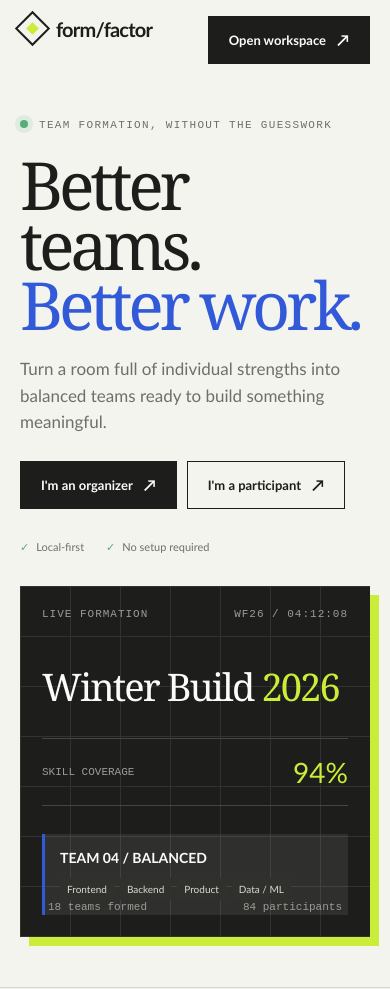
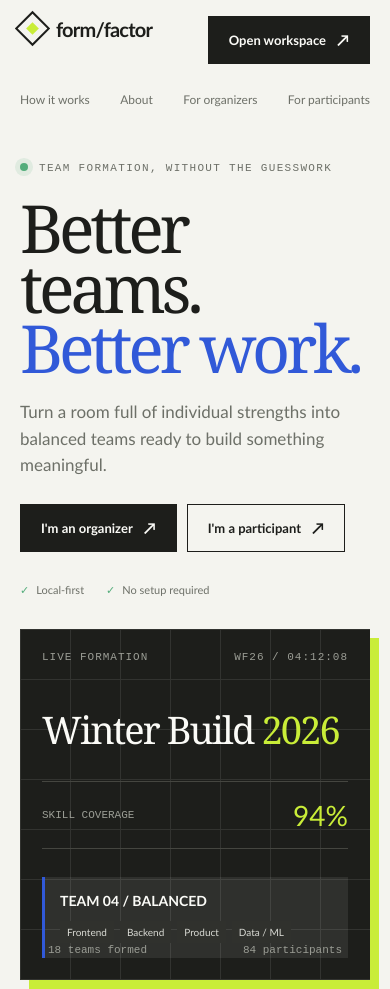
Before and after one commit to shauraya15/hackathon-team-formation, a plain HTML site: page pages/index.html in a window 390 px wide. Shown: the top 989 px of the page. Drawn offline with Linux system fonts and the light colour scheme.

Commit message:
Fix mobile navigation links

```diff
--- a/styles/shared.css
+++ b/styles/shared.css
@@ -215,8 +215,8 @@ h1, h2, h3 { font-weight: 400; }
 @keyframes reveal { from { opacity: 0; transform: translateY(22px); } to { opacity: 1; transform: translateY(0); } }
 
 @media (max-width: 800px) {
-  .site-header { align-items: flex-start; padding: 16px 20px; }
-  .site-nav { display: none; }
+  .site-header { align-items: flex-start; flex-wrap: wrap; padding: 16px 20px; }
+  .site-nav { order: 3; display: flex; width: 100%; justify-content: space-between; gap: 12px; font-size: 12px; }
   .hero { grid-template-columns: 1fr; min-height: 0; padding: 38px 20px 50px; }
   .hero h1 { font-size: clamp(58px, 17vw, 92px); }
   .formation-preview { min-height: 330px; box-shadow: 9px 9px 0 var(--lime); }
```
